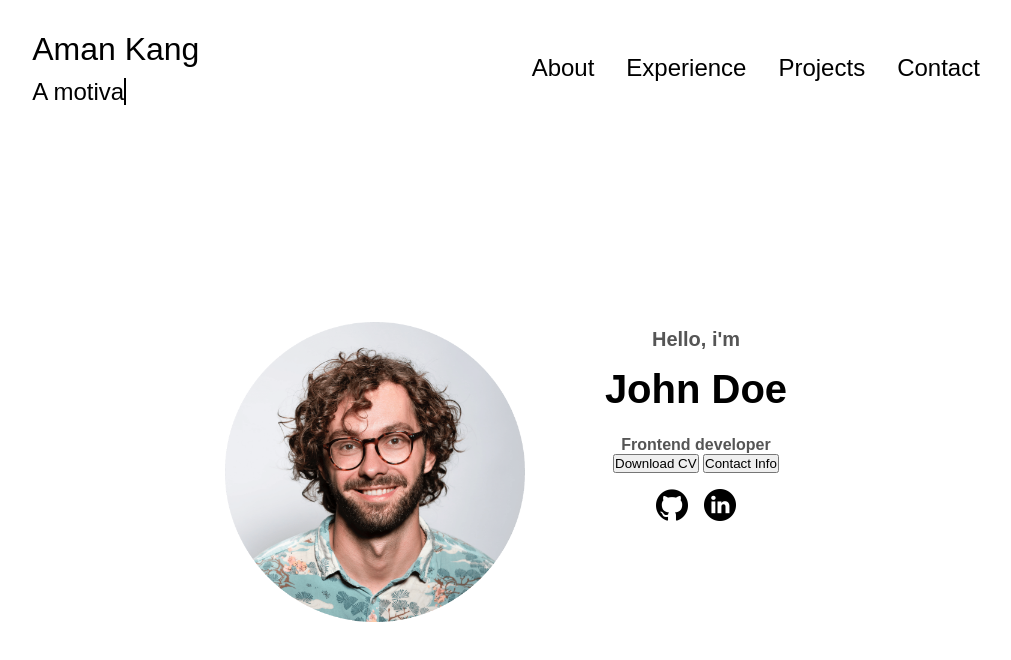
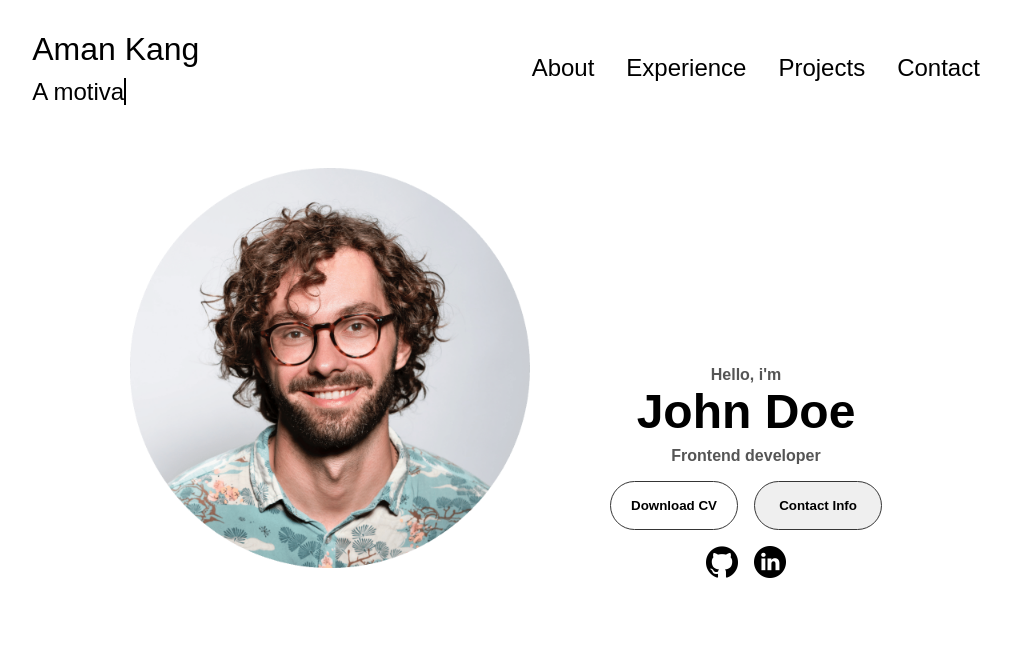
Before and after one commit to AmanSK28/Portfolio-HTML-JS-PORTFOLIO, a plain HTML site: page index.html in a window 1280 px wide. Shown: the whole page, without its empty margins (134-1145 px from the left). Drawn offline with Linux system fonts and the light colour scheme.

Commit message:
Adjust layout, improve buttons

```diff
--- a/mediaqueries.css
+++ b/mediaqueries.css
@@ -21,37 +21,39 @@ section {
 
 /* Center profile picture and text */
 .section__pic-container {
-    display: flex;
-    height: 300px;
-    width: 300px;
-    margin: auto 0;
+   display: flex;
+   height: 400px;
+   width: 400px;
+   margin: auto0;
 }
 
 .section__text {
-    display: flex;
-    flex-direction: column; /* Stack text elements vertically */
-    align-items: center; /* Center horizontally */
-    text-align: center; /* Center text within each element */
+    align-self: center;
+    text-align: center;
 }
 
 .section__text p {
     font-weight: 600;
 }
 
+
 .section__text__p1 {
-    font-size: 1.25rem;
+    text-align: center;
+}
+
+.section__text__p2 {
+    font-size: 1.75rem;
     margin-bottom: 1rem; /* Adjust spacing between 'hello, I'm' and title */
-    margin-top: 10rem; /* Adjust spacing from the top as needed */
 }
 
 .title {
-    font-size: 2.5rem;
-    margin-bottom: 0.5rem; /* Adjust spacing between title and subtitle */
+    font-size: 3rem;
+    text-align: center; /* Adjust spacing between title and subtitle */
 }
 
 .section__text__p2 {
     font-size: 1rem;
-    margin-top: 1rem; /* Adjust spacing above 'Frontend developer' */
+    margin-top: 0.5rem; /* Adjust spacing above 'Frontend developer' */
 }
 
 #socials-container {
@@ -77,3 +79,42 @@ section {
         display: flex;
     }
 }
+
+
+/*BUTTONS*/
+
+.btn-container {
+    display: flex;
+    justify-content: center;
+    gap: 1rem;
+}
+
+.btn {
+    font-weight: 600;
+    transition: all 300ms ease;
+    padding: 1rem;
+    width: 8rem;
+    border-radius: 2rem;
+}
+
+.btn-color-1,
+.btn-color-2 {
+    border: rgb(53, 53, 53) 0.1rem solid;
+}
+
+.btn-color-1:hover {
+    cursor: pointer;
+    background: rgb(0, 0, 0); /* Black background on hover */
+    color: white; /* Text color white on hover */
+}
+
+.btn-color-2 {
+    background: none;
+}
+
+.btn-color-2:hover {
+    cursor: pointer;
+    background: rgb(53, 53, 53); /* Dark background on hover */
+    color: white; /* Text color white on hover */
+    border: rgb(255, 255, 255) 0.1rem solid; /* White border on hover */
+}
```
